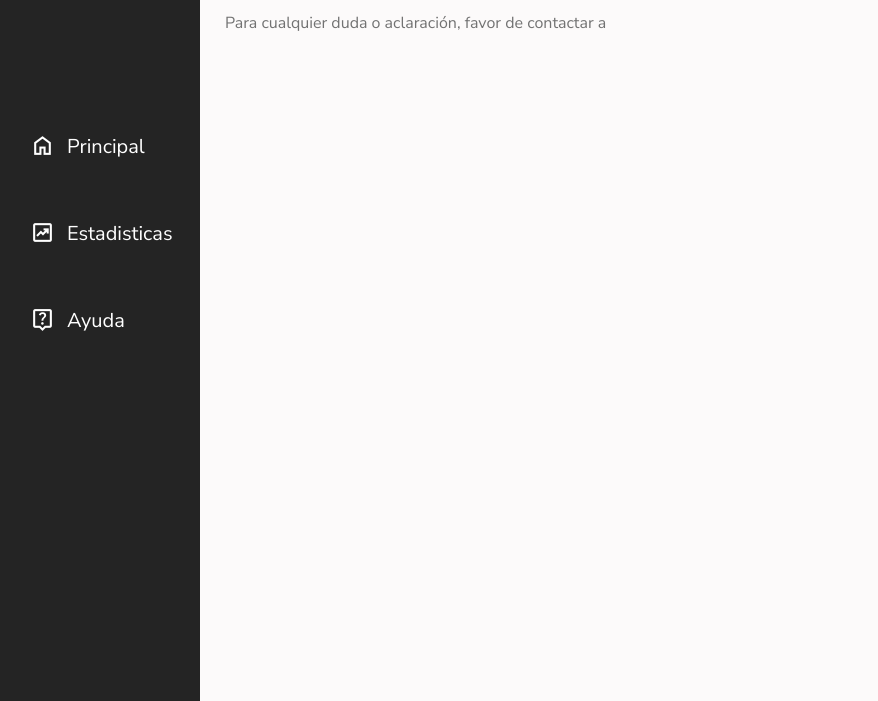
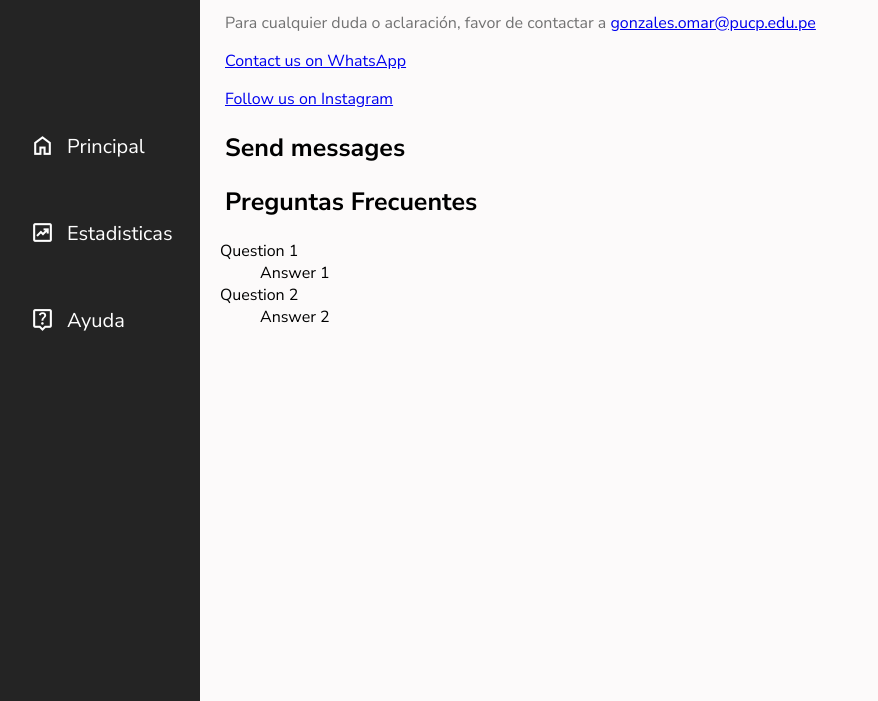
Before and after one commit to gonzalesomar/Dashboard_WebApp, a website: page help.html in a window 1280 px wide. Shown: the part 99-800 px from the top of the page, without its empty margins (0-878 px from the left). Drawn offline with nearby package versions, Linux system fonts and the light colour scheme.

Commit message:
New help

```diff
--- a/help.html
+++ b/help.html
@@ -13,8 +13,6 @@
 
     <!-- <link rel="stylesheet" href="assets/css/icons.css"> -->
     <link rel="stylesheet" href="assets/css/style.css">
-    <script src="https://cdn.jsdelivr.net/npm/chart.js"></script>
-    <script src='https://cdn.jsdelivr.net/npm/fullcalendar@6.1.11/index.global.min.js'></script>
 </head>
 <body>
     <div class = "dashboard"> <!-- This is where the dashboard will be displayed -->
@@ -38,12 +36,27 @@
             </nav>
         </section> <!-- Navigation End-->
 
-        <section class = "main">
-            <h1> Ayuda </h1>
-            <p> En esta sección se proporciona ayuda para el uso de la aplicación. </p>
-            <p> Para cualquier duda o aclaración, favor de contactar a
-                <a href="mailto: gonzales.omar@pucp.edu.pe">
-            </a> </p>
+        <section class="main">
+            <h1>Ayuda</h1>
+            <p>En esta sección se proporciona ayuda para el uso de la aplicación.</p>
+            <p>Para cualquier duda o aclaración, favor de contactar a
+                <a href="https://mail.google.com/mail/?view=cm&to=gonzales.omar@pucp.edu.pe" target="_blank">gonzales.omar@pucp.edu.pe</a>
+            </p>
+            <p>
+                <a href="https://wa.me/986716032" target="_blank">Contact us on WhatsApp</a>
+            </p>
+            <p>
+                <a href="https://www.instagram.com/aeepucp?utm_source=ig_web_button_share_sheet&igsh=ZDNlZDc0MzIxNw==" target="_blank">Follow us on Instagram</a>
+            </p>
+            <h2> Send messages </h2>
+            <h2> Preguntas Frecuentes</h2>
+            <dl>
+                <dt>Question 1</dt>
+                <dd>Answer 1</dd>
+                <dt>Question 2</dt>
+                <dd>Answer 2</dd>
+                <!-- Add more questions and answers as needed -->
+            </dl>
         </section>
 
     </div>
```
Also changed, not shown: 2 other files.
